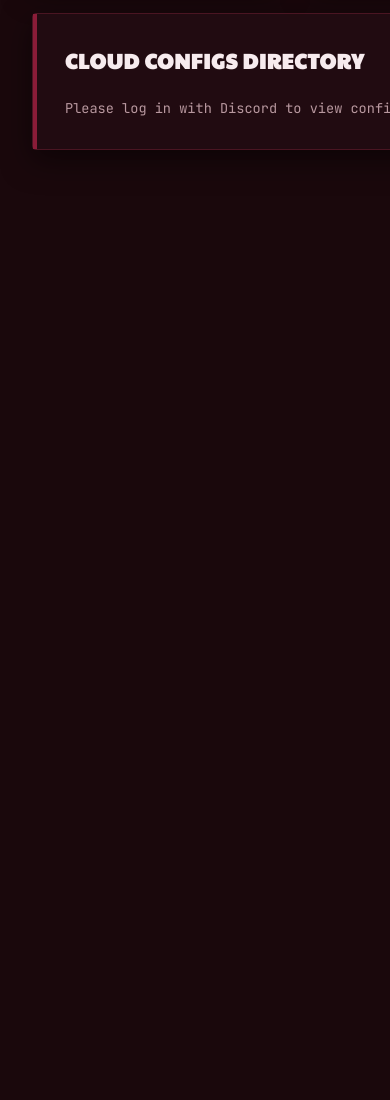
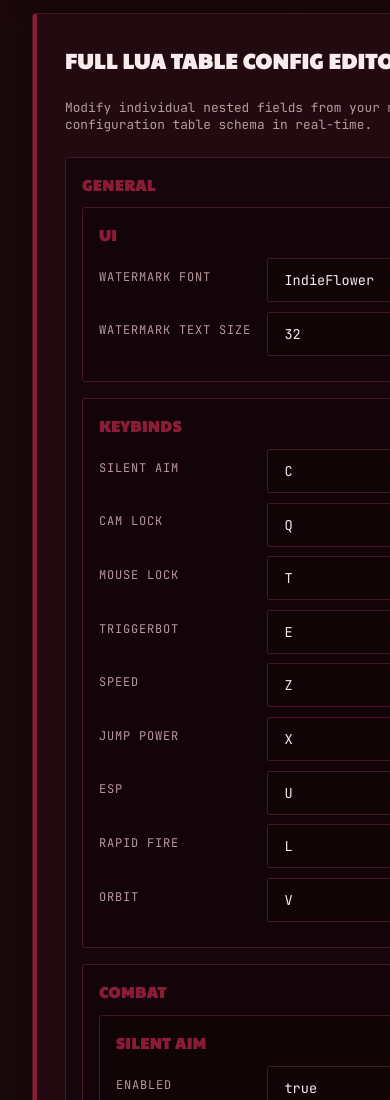
Before and after one commit to 3332345/discord-bot, a website: page public/dashboard.html in a window 390 px wide. Shown: the part 900-2000 px from the top of the page. Before the commit the page ends 1098 px from the top, so only its background shows below. Drawn offline with nearby package versions, Linux system fonts and the light colour scheme; no server answers.

Commit message:
Implement dynamic Lua table editor and auth update
Added dynamic Lua table configuration editor and updated authentication handling.

```diff
--- a/public/dashboard.html
+++ b/public/dashboard.html
@@ -80,6 +80,13 @@
         .status-msg { margin-top: 1rem; font-family: var(--font-mono); font-size: 0.8rem; color: #00ffaa; font-weight: 700; }
         .user-profile { display: flex; align-items: center; gap: 1rem; }
         .user-avatar { width: 36px; height: 36px; border-radius: 50%; border: 1px solid var(--accent-primary); }
+
+        /* Dynamic Config Schema Styles for Nested Tables */
+        .config-section-group { background: rgba(15, 4, 7, 0.6); border: 1px solid var(--border-color); padding: 1rem; border-radius: 3px; margin-bottom: 1rem; }
+        .config-group-title { font-family: var(--font-display); font-size: 0.95rem; color: var(--accent-primary); margin-bottom: 0.8rem; text-transform: uppercase; letter-spacing: 0.05rem; }
+        .config-item-row { display: flex; justify-content: space-between; align-items: center; margin-bottom: 0.6rem; gap: 1rem; }
+        .config-label { font-family: var(--font-mono); font-size: 0.75rem; color: var(--text-muted); text-transform: uppercase; flex: 1; }
+        .config-input-field { flex: 1; padding: 0.4rem 0.6rem; background: rgba(10, 2, 4, 0.9); border: 1px solid var(--border-color); border-radius: 2px; font-family: var(--font-mono); color: var(--text-main); font-size: 0.8rem; }
     </style>
 </head>
 <body>
@@ -165,6 +172,16 @@
                         </select>
                     </div>
                 </form>
+            </section>
+
+            <!-- Panel 3: Dynamic Full Lua Table Schema Editor (Extended Addition) -->
+            <section class="panel full-width">
+                <h2>Full Lua Table Config Editor</h2>
+                <p style="font-family: var(--font-mono); font-size: 0.8rem; color: var(--text-muted); margin-bottom: 1.5rem;">
+                    Modify individual nested fields from your master configuration table schema in real-time.
+                </p>
+                <div id="configEditorContainer"></div>
+                <button type="button" id="saveConfigBtn" class="btn btn-discord" style="margin-top: 1.5rem; width: 100%;">Save Full Configuration Schema</button>
             </section>
 
             <!-- Panel 4: Public Cloud Configs Gallery -->
@@ -256,13 +273,6 @@
                 const mainContent = document.getElementById('mainContent');
 
                 if (!data.loggedIn) {
-                    mainContent.innerHTML = `
-                        <section class="panel full-width" style="text-align: center; padding: 4rem;">
-                            <h2 style="color: var(--accent-primary); margin-bottom: 1rem;">Access Restricted</h2>
-                            <p style="font-family: var(--font-mono); color: var(--text-muted); margin-bottom: 2rem;">You must authenticate with your Discord account to access the lilvapex_x control nexus.</p>
-                            <a href="/auth/discord" class="btn btn-discord" style="font-size: 1rem; padding: 0.8rem 2rem;">Login with Discord</a>
-                        </section>
-                    `;
                     authArea.innerHTML = `<a href="/auth/discord" class="btn btn-discord">Login with Discord</a>`;
                     return;
                 }
@@ -310,6 +320,98 @@
             }
         }
 
+        // Master Lua configuration schema structure mapping for the dynamic nested table editor
+        const luaConfigData = {
+            "General": {
+                "UI": {
+                    "Watermark Font": "IndieFlower",
+                    "Watermark Text Size": 32
+                },
+                "Keybinds": {
+                    "Silent Aim": "C",
+                    "Cam Lock": "Q",
+                    "Mouse Lock": "T",
+                    "Triggerbot": "E",
+                    "Speed": "Z",
+                    "Jump Power": "X",
+                    "ESP": "U",
+                    "Rapid Fire": "L",
+                    "Orbit": "V"
+                },
+                "Combat": {
+                    "Silent Aim": {
+                        "Enabled": true,
+                        "Type": "Legit",
+                        "FOV Size": 1000,
+                        "Hit Location Mode": "Legit"
+                    },
+                    "Orbit": {
+                        "Enabled": true,
+                        "Type": "Destroy Cheaters"
+                    },
+                    "ESP": {
+                        "Enabled": true
+                    }
+                },
+                "Movement": {
+                    "Speed Multiplier": 300
+                },
+                "Environment": {
+                    "Selected Skybox": "Anime"
+                }
+            }
+        };
+
+        document.addEventListener('DOMContentLoaded', () => {
+            const configContainer = document.getElementById('configEditorContainer');
+            if (configContainer) {
+                function renderConfigEditor(data, parentKey = '') {
+                    let html = '';
+                    for (const [key, value] of Object.entries(data)) {
+                        const fullKey = parentKey ? `${parentKey}.${key}` : key;
+                        if (typeof value === 'object' && value !== null && !Array.isArray(value)) {
+                            html += `
+                                <div class="config-section-group">
+                                    <h4 class="config-group-title">${key}</h4>
+                                    <div class="config-group-content">${renderConfigEditor(value, fullKey)}</div>
+                                </div>
+                            `;
+                        } else {
+                            html += `
+                                <div class="config-item-row">
+                                    <label class="config-label">${key}</label>
+                                    <input type="text" class="config-input-field" data-path="${fullKey}" value="${value}">
+                                </div>
+                            `;
+                        }
+                    }
+                    return html;
+                }
+
+                configContainer.innerHTML = renderConfigEditor(luaConfigData);
+
+                const saveConfigBtn = document.getElementById('saveConfigBtn');
+                if (saveConfigBtn) {
+                    saveConfigBtn.addEventListener('click', () => {
+                        const inputs = configContainer.querySelectorAll('.config-input-field');
+                        inputs.forEach(input => {
+                            const path = input.getAttribute('data-path').split('.');
+                            let ref = luaConfigData;
+                            for (let i = 0; i < path.length - 1; i++) {
+                                ref = ref[path[i]];
+                            }
+                            ref[path[path.length - 1]] = input.value;
+                        });
+
+                        saveConfigBtn.textContent = "Saved Full Schema Successfully! ✔";
+                        setTimeout(() => {
+                            saveConfigBtn.textContent = "Save Full Configuration Schema";
+                        }, 2000);
+                    });
+                }
+            }
+        });
+
         const settingsForm = document.getElementById('settingsForm');
         if (settingsForm) {
             settingsForm.addEventListener('submit', async (e) => {
@@ -323,7 +425,7 @@
                 const speedMultiplier = Number(document.getElementById('speedMultiplier').value);
                 const orbitType = document.getElementById('orbitType').value;
                 const selectedSkybox = document.getElementById('skyboxSelect').value;
-                const isPublic = document.getElementById('isPublicToggle').javascript || document.getElementById('isPublicToggle').checked;
+                const isPublic = document.getElementById('isPublicToggle').checked;
 
                 const structuredSettings = {
                     General: {
```
